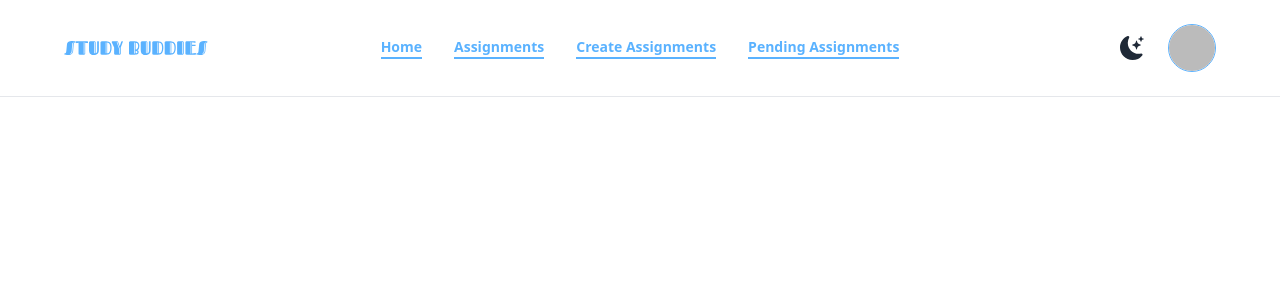
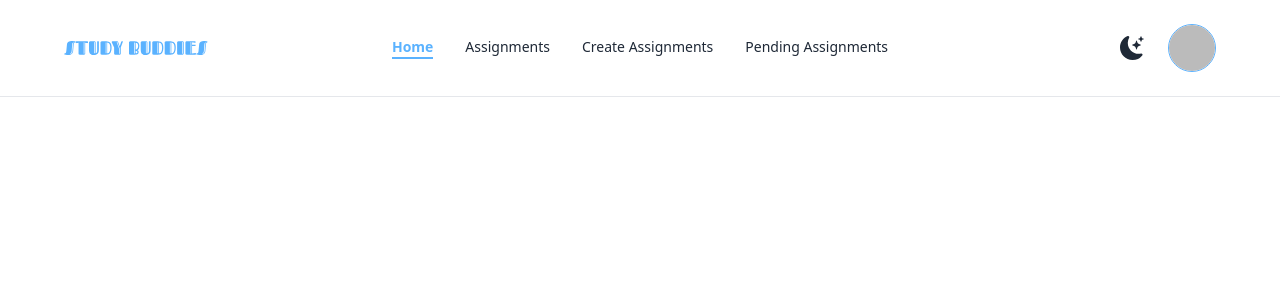
Before and after one commit to shRahat10/study-buddies-client, a React (Vite) app: page / in a window 1280 px wide. Shown: the top 300 px of the page. Built offline with nearby package versions, Linux system fonts and the light colour scheme; no server answers; sample sign-in values are in the browser's storage.

Commit message:
private routes

```diff
--- /dev/null
+++ b/src/pages/Assignments.jsx
@@ -0,0 +1,11 @@
+
+
+const Assignments = () => {
+    return (
+        <div>
+
+        </div>
+    );
+};
+
+export default Assignments;
--- /dev/null
+++ b/src/pages/CreateAssignments.jsx
@@ -0,0 +1,11 @@
+
+
+const CreateAssignments = () => {
+    return (
+        <div>
+
+        </div>
+    );
+};
+
+export default CreateAssignments;
--- a/src/pages/Login.jsx
+++ b/src/pages/Login.jsx
@@ -60,7 +60,7 @@ const Login = () => {
     return (
         <div className="md:w-[600px] mx-auto lg:mt-10 dark:text-white">
         <Helmet>
-            <title>Trip Topia | Login</title>
+            <title>Study Buddies | Login</title>
         </Helmet>
             <form onSubmit={handleSubmit(onSubmit)} className=" space-y-6">
                 <div className="form-control">
--- /dev/null
+++ b/src/pages/PendingAssignments.jsx
@@ -0,0 +1,11 @@
+
+
+const PendingAssignments = () => {
+    return (
+        <div>
+
+        </div>
+    );
+};
+
+export default PendingAssignments;
--- a/src/pages/shared/Navbar.jsx
+++ b/src/pages/shared/Navbar.jsx
@@ -75,7 +75,7 @@ const Navbar = () => {
             >
                 Home
             </NavLink>
-            <NavLink to={"/"} className={({ isActive }) =>
+            <NavLink to={"/assignments"} className={({ isActive }) =>
                 isActive
                     ? "border-b-2 border-primary font-bold text-primary"
                     : " "
@@ -83,7 +83,9 @@ const Navbar = () => {
             >
                 Assignments
             </NavLink>
-            <NavLink to={"/"} className={({ isActive }) =>
+            {
+                user &&
+                <NavLink to={"/createAssignments"} className={({ isActive }) =>
                     isActive
                         ? "border-b-2 border-primary font-bold text-primary"
                         : " "
@@ -91,7 +93,10 @@ const Navbar = () => {
                 >
                     Create Assignments
                 </NavLink>
-            <NavLink to={"/"} className={({ isActive }) =>
+            }
+            {
+                user &&
+                <NavLink to={"/pendingAssignments"} className={({ isActive }) =>
                     isActive
                         ? "border-b-2 border-primary font-bold text-primary"
                         : " "
@@ -99,6 +104,8 @@ const Navbar = () => {
                 >
                     Pending Assignments
                 </NavLink>
+            }
+
 
         </>
     );
--- /dev/null
+++ b/src/router/PrivateRouter.jsx
@@ -0,0 +1,21 @@
+import { useContext } from "react";
+import { AuthContext } from "../provider/AuthProvider";
+import { Navigate, useLocation } from "react-router-dom";
+
+
+const PrivateRouter = ({children}) => {
+    const { user, loading } = useContext(AuthContext);
+    const location = useLocation();
+
+    if(user){
+        return children;
+    }
+    else if (loading){
+        return <div className=" flex justify-center dark:text-white"><span className="loading loading-bars loading-lg"></span></div>
+    }
+    else{
+        return <Navigate state={location.pathname} to={'/login'}></Navigate>
+    }
+};
+
+export default PrivateRouter;
```
Also changed, not shown: src/router/Router.jsx (+16 -0 lines). Lines whose indentation alone changed are shown as unchanged.
